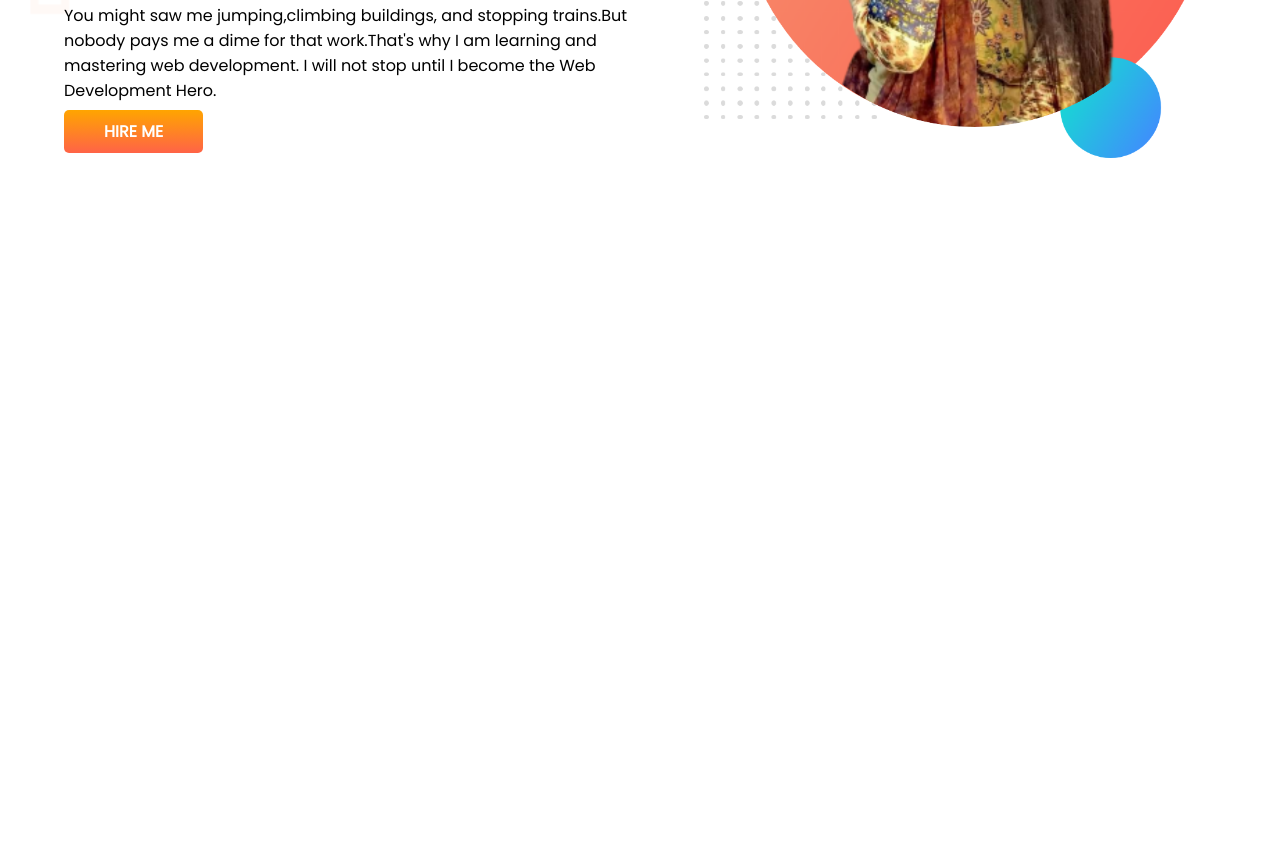
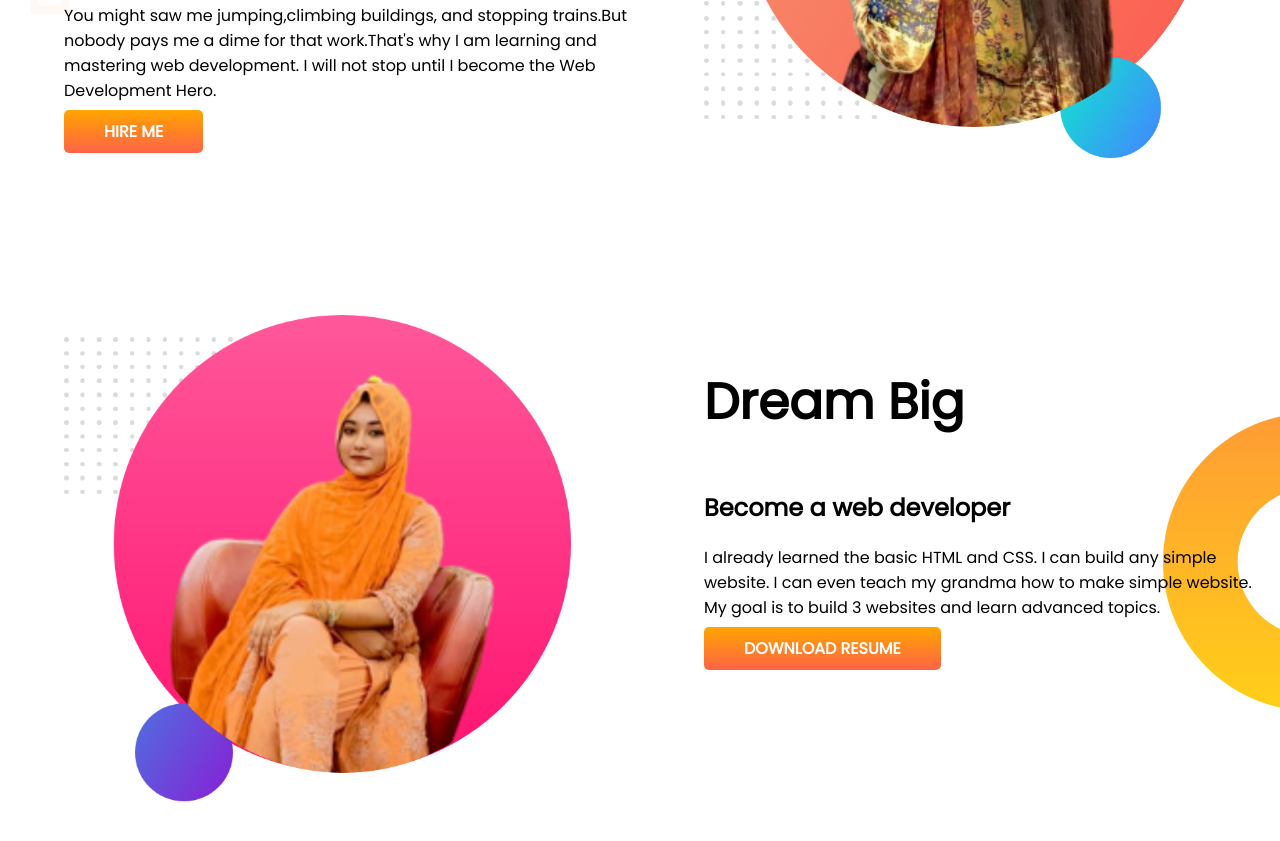
Before and after one commit to nasrinsulthanakona/developer-portfolio, a plain HTML site: page index.html in a window 1280 px wide. Shown: the part 345-1186 px from the top of the page. Before the commit the page ends 800 px from the top, so only its background shows below. Drawn offline with Linux system fonts and the light colour scheme.

Commit message:
adding commit

```diff
--- a/index.html
+++ b/index.html
@@ -35,8 +35,25 @@
             </div>
         </section>
     </section>
+    <section class="dream-big">
+        <section class="flexeble-area">
+            <div class="half-width">
+                <img src="images/kona2.png" alt="">
+            </div>
+            <div class="half-width">
+                <h1>Dream Big</h1>
+                <h2>Become a web developer</h2>
+                <p>I already learned the basic HTML and CSS.
+                    I can build any simple website.
+                    I can even teach my grandma how to make simple website.
+                    My goal is to build 3 websites and learn advanced topics.</p>
+                <a class="link-button" target="_blank" href="">DOWNLOAD RESUME</a>
+            </div>
 
+        </section>
     </section>
+
+
 </body>
 
 </html>
--- a/style.css
+++ b/style.css
@@ -38,7 +38,14 @@ h1 {
 
 }
 
+
 .top-banner {
     background-image: url(images/top-banner.png);
     background-repeat: no-repeat;
 }
+
+.dream-big {
+    background-image: url(images/dream-bg.png);
+    background-repeat: no-repeat;
+    background-position: right;
+}
```
Also changed, not shown: images/kona2.jpeg (deleted), images/kona2.png (added).
